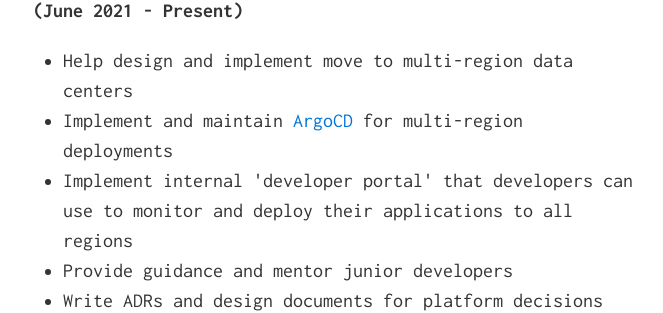
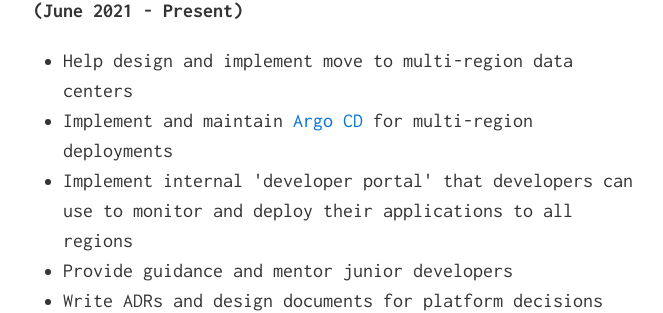
Before and after one commit to ppeble/ppeble.github.io, a Jekyll site: the page built from index.md, in a window 1280 px wide and 900 px high, scrolled down 1264 px. Shown: the part 150-463 px from the top of the window, without its empty margins (307-970 px from the left). Built offline with Jekyll 4.4.1, drawn with Linux system fonts in a browser that asks for light colours.

Commit message:
Fix argo name

```diff
--- a/index.md
+++ b/index.md
@@ -34,7 +34,7 @@ I live in the North Chicago suburbs with my wonderful partner, our son and daugh
 
 <ul>
   <li>Help design and implement move to multi-region data centers</li>
-  <li>Implement and maintain <a href='https://argoproj.github.io/argo-cd/'>ArgoCD</a> for multi-region deployments</li>
+  <li>Implement and maintain <a href='https://argoproj.github.io/argo-cd/'>Argo CD</a> for multi-region deployments</li>
   <li>Implement internal 'developer portal' that developers can use to monitor and deploy their applications to all regions</li>
   <li>Provide guidance and mentor junior developers</li>
   <li>Write ADRs and design documents for platform decisions and guide teams on implementation</li>
```
Also changed, not shown: 1 other file.
